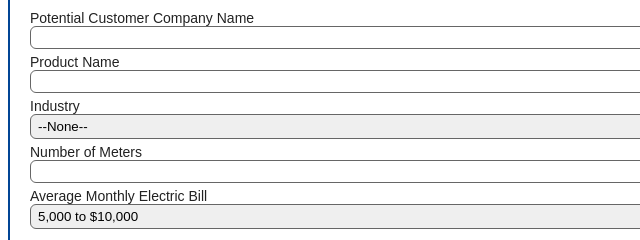
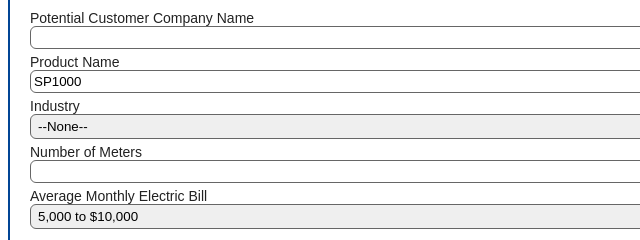
Before and after one commit to trevorrussell/trevorrussell.github.io-old, a plain HTML site: page mht/registrationpmiformnew.html in a window 1280 px wide. Shown: the part 426-666 px from the top of the page, 0-640 px from the left. Drawn offline with Linux system fonts and the light colour scheme.

Commit message:
Update registrationpmiformnew.html

```diff
--- a/mht/registrationpmiformnew.html
+++ b/mht/registrationpmiformnew.html
@@ -110,7 +110,7 @@ label {
             <div class="field"><label for="phone">Partner Phone</label><input type="text" id="phone" name="phone" maxlength="40"></div>
         <h2 class="section">Project Registration</h2>
             <div class="field"><label for="company">Potential Customer Company Name</label><input type="text" id="company" name="company" maxlength="40" required></div>
-            <div class="field"><label for="company">Product Name</label><input type="text" id="company" name="company" maxlength="40" required></div>
+            <div class="field"><label for="00N1a000006CrL7">Product Name</label><input type="text" id="00N1a000006CrL7" name="00N1a000006CrL7" maxlength="40" required value="SP1000"></div>
             <div class="field"><label for="industry">Industry</label><select id="industry" name="industry">
                 <option value="">--None--</option>
                 <option value="Agriculture">Agriculture</option>
```
